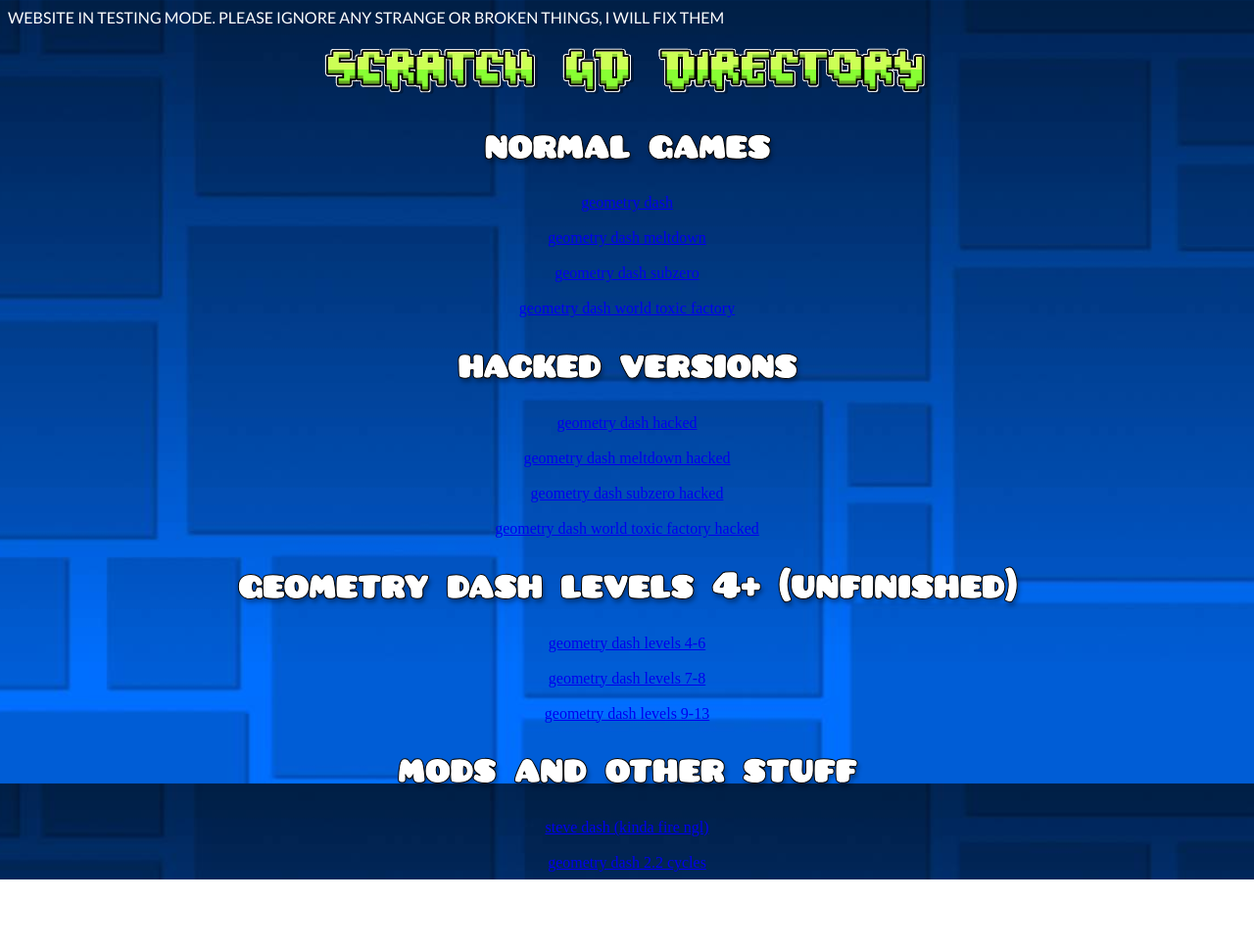
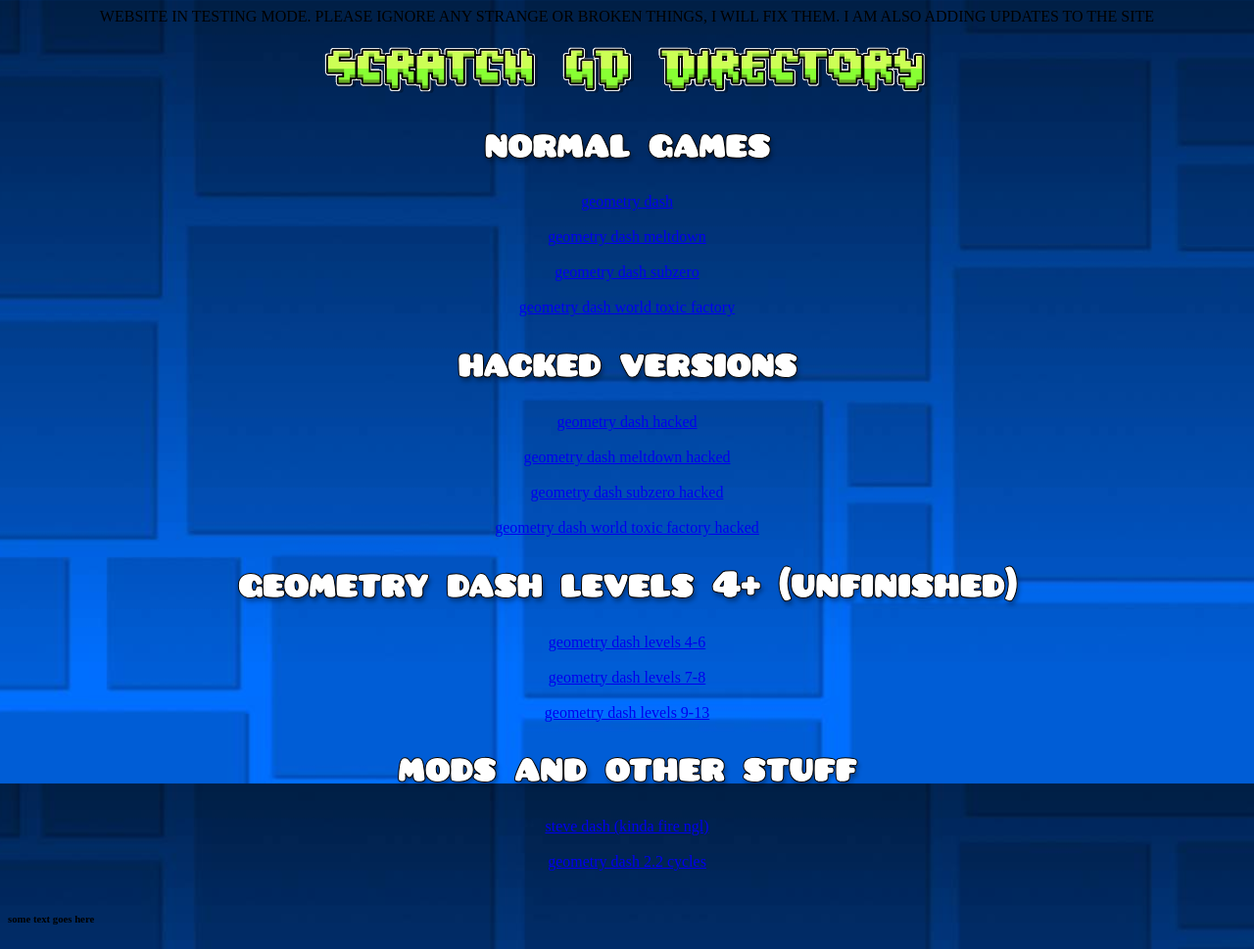
Before and after one commit to Marc92020/geometry-dash-scratch-directory, a plain HTML site: page index.html in a window 1280 px wide. Shown: the whole page at 98% size. Before the commit the page ends 898 px from the top, so only its background shows below. Drawn offline with Linux system fonts and the light colour scheme.

Commit message:
Update index.html

```diff
--- a/index.html
+++ b/index.html
@@ -33,7 +33,7 @@ img {
 <meta property="og:description" content="directory for goofy scratch geometry dash remakes and stuff">
 </head>
 <body>
-  <p>WEBSITE IN TESTING MODE. PLEASE IGNORE ANY STRANGE OR BROKEN THINGS, I WILL FIX THEM</p>
+  <p><center>WEBSITE IN TESTING MODE. PLEASE IGNORE ANY STRANGE OR BROKEN THINGS, I WILL FIX THEM. I AM ALSO ADDING UPDATES TO THE SITE</center></p>
 <img src="https://raw.githubusercontent.com/Marc92020/geometry-dash-scratch-directory/main/stuff/logo.png" alt="logo">
 	<h1 id="title"><center>normal games</center></h1>
 	<a href="https://scratch.mit.edu/projects/105500895"><center>geometry dash</center></a>
@@ -61,5 +61,7 @@ img {
 	<a href="https://scratch.mit.edu/projects/106125442/"><center>steve dash (kinda fire ngl)</center></a>
     <br>
 	<a href="https://scratch.mit.edu/projects/245970184/"><center>geometry dash 2.2 cycles</center></a>
+	<br>
+	<h6>some text goes here</h6>
 </body>
 </html>
```
